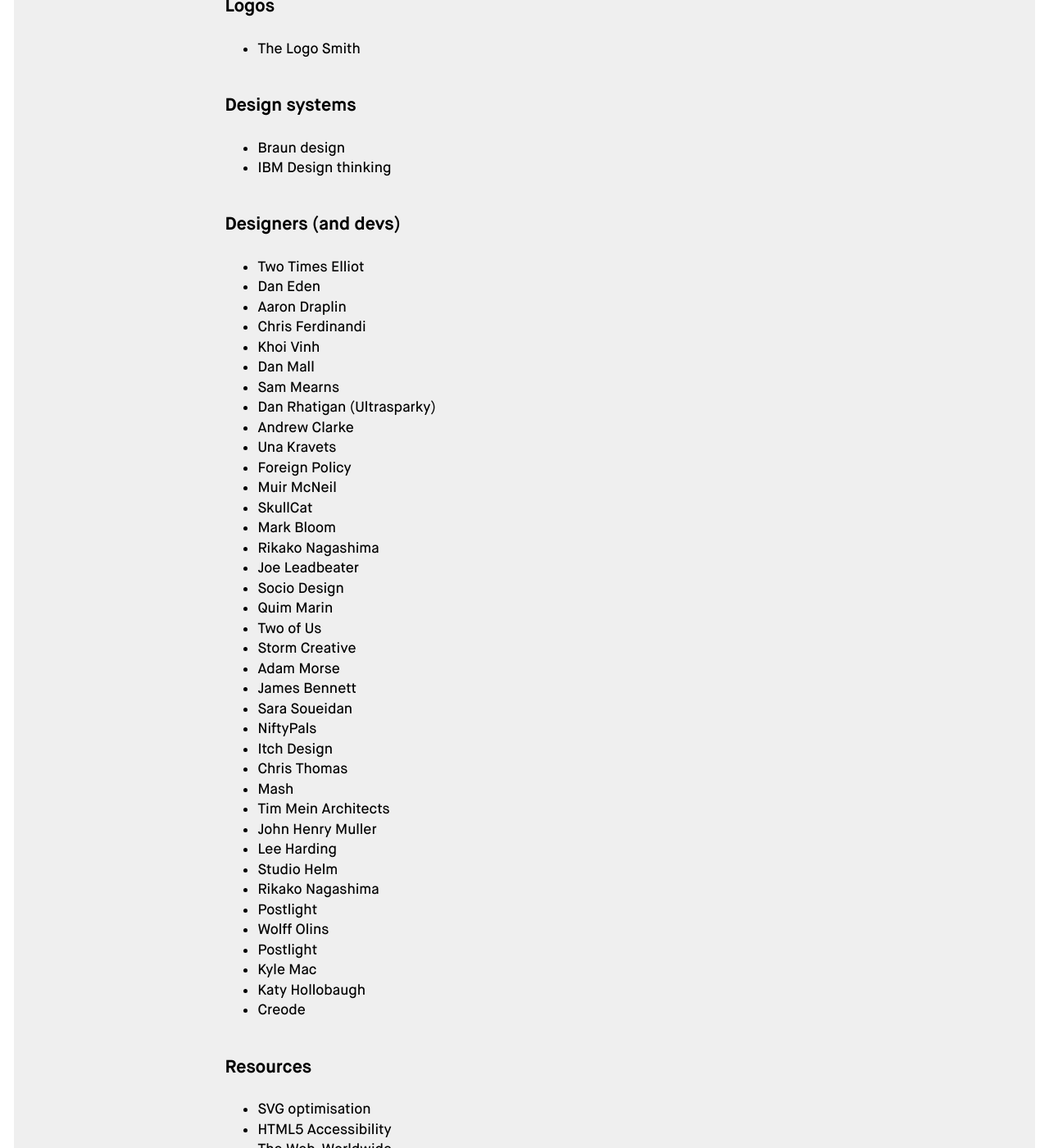
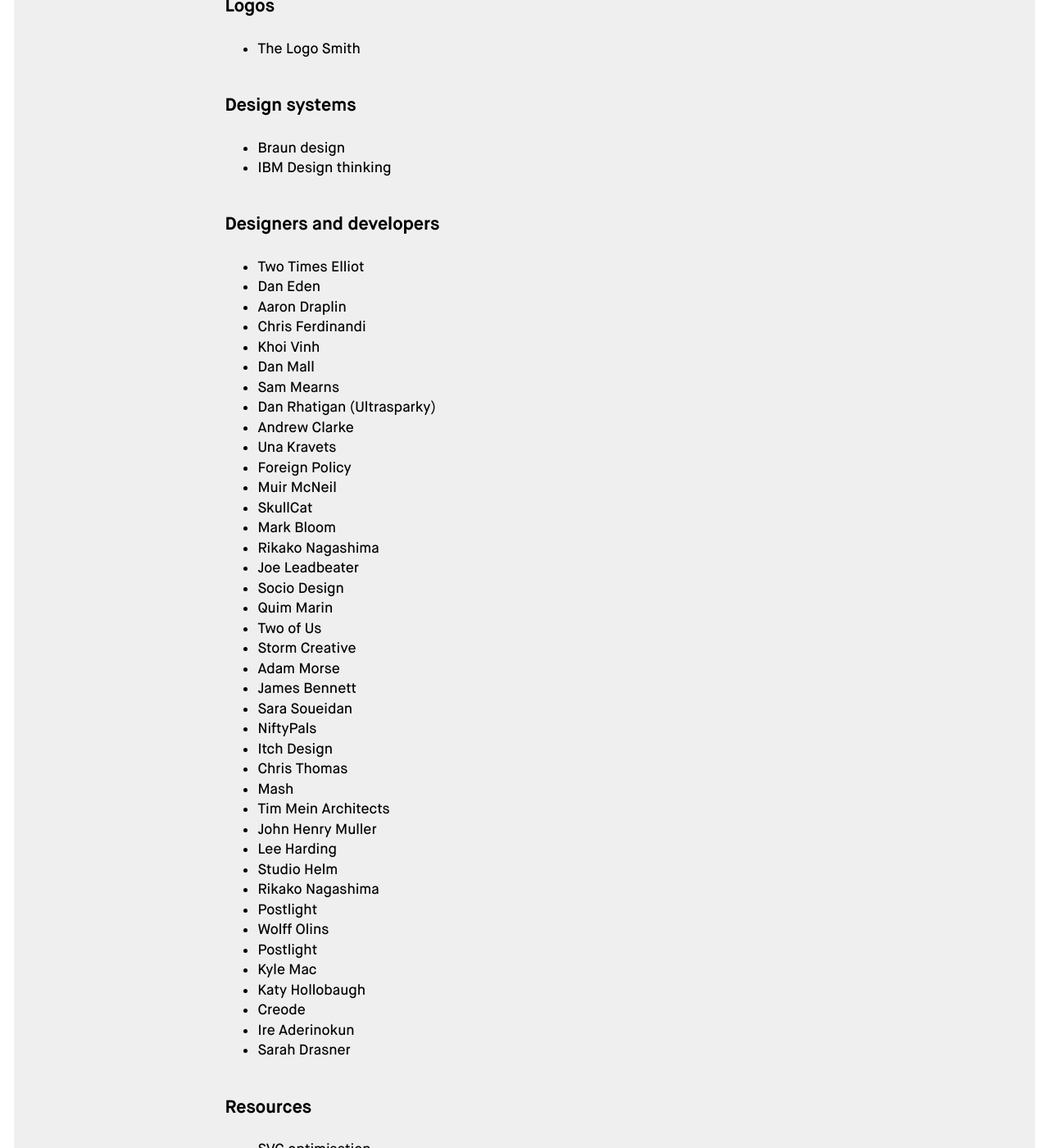
Before and after one commit to regmtait/regmtait.co.uk, a Jekyll site: the page built from links.md, in a window 1280 px wide and 1400 px high, scrolled down 3268 px. Shown: the whole window at 82% size. Built offline with Jekyll 4.4.1, drawn with Linux system fonts in a browser that asks for light colours; some of the changed text lies outside the part shown.

Commit message:
Edit links

```diff
--- a/links.md
+++ b/links.md
@@ -11,7 +11,7 @@
 
 ---
 
-Just a list of some favourite [writings](#writings), [publishers](#publishers), [design-books](#design books), [blogs](#blogs), [fonts foundries & typography](#fonts-foundries--typography), [artists & illustrators](#artists--illustrators), [designers](#designers), [resources](#resources), and [fun places](#fun) on the web.
+Just a list of some favourite [writings](#writings), [publishers](#publishers), design-books, [blogs](#blogs), [fonts foundries & typography](#fonts-foundries--typography), [artists & illustrators](#artists--illustrators), [designers](#designers), [resources](#resources), and [fun places](#fun) on the web.
 
 ## Writings
 
@@ -133,7 +133,7 @@
 * [Braun design](http://www.dasprogramm.co.uk/shop/braun)
 * [IBM Design thinking](https://www.ibm.com/design/thinking/)
 
-## Designers (and devs)
+## Designers and developers
 
 * [Two Times Elliot](http://2xelliott.co.uk/)
 * [Dan Eden](https://daneden.me/2016/08/04/the-weird-wide-web/)
@@ -173,6 +173,8 @@
 * [Kyle Mac](http://mrkylemac.com/)
 * [Katy Hollobaugh](https://www.katyhollobaugh.com/contact)
 * [Creode](https://www.creode.co.uk/)
+* [Ire Aderinokun](https://ireaderinokun.com/)
+* [Sarah Drasner](https://sarah.dev/)
 
 ## Resources
 
@@ -196,6 +198,8 @@
 * [Dark Magic](https://medium.com/@dizzyup/adding-a-little-dark-magic-to-the-web-8eb82ce5fd91)
 * [Readability Guidelines](http://readabilityguidelines.wikidot.com)
 * [CSS IRL](https://css-irl.info)
+* [CSS Grid Generator (Sarah Edo)](https://cssgrid-generator.netlify.com/)
+* [Jen Simmons Labs](https://labs.jensimmons.com/)
 
 ## Fun
 
```
Also changed, not shown: 1 other file.
